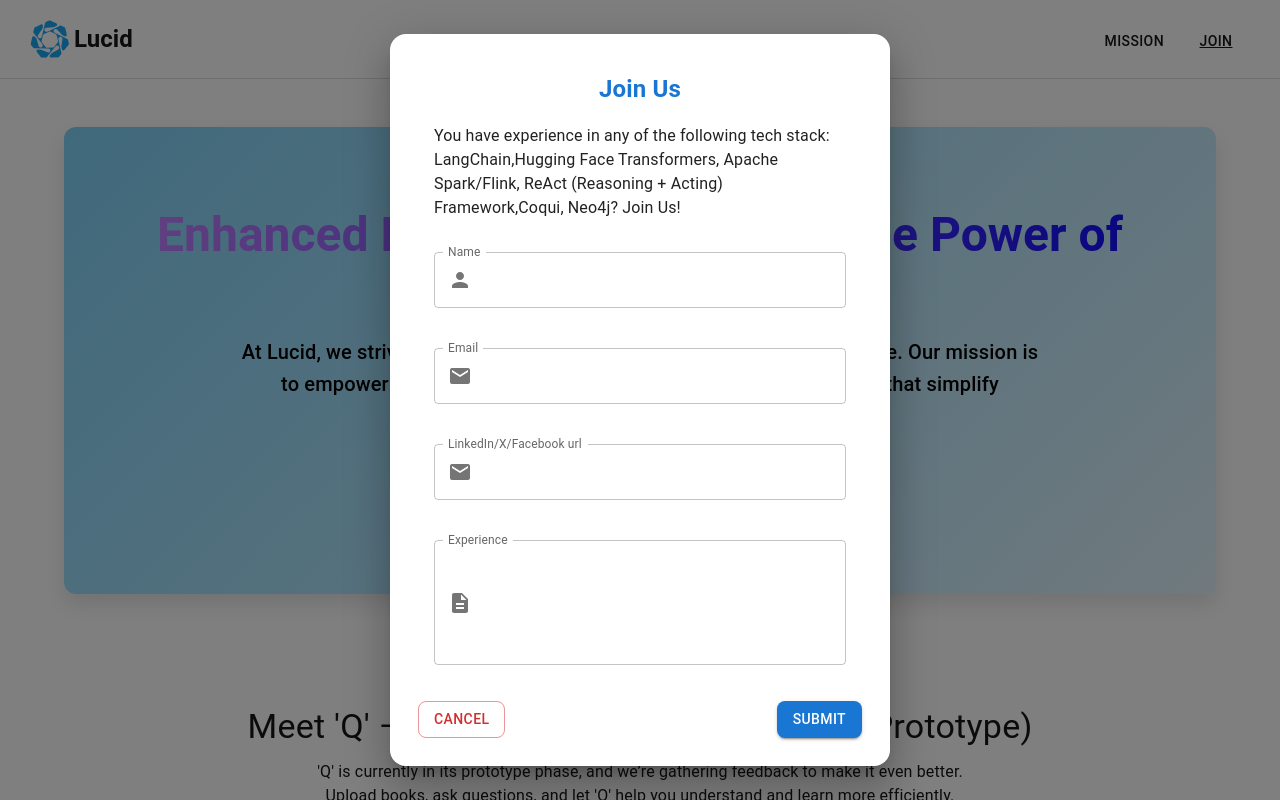
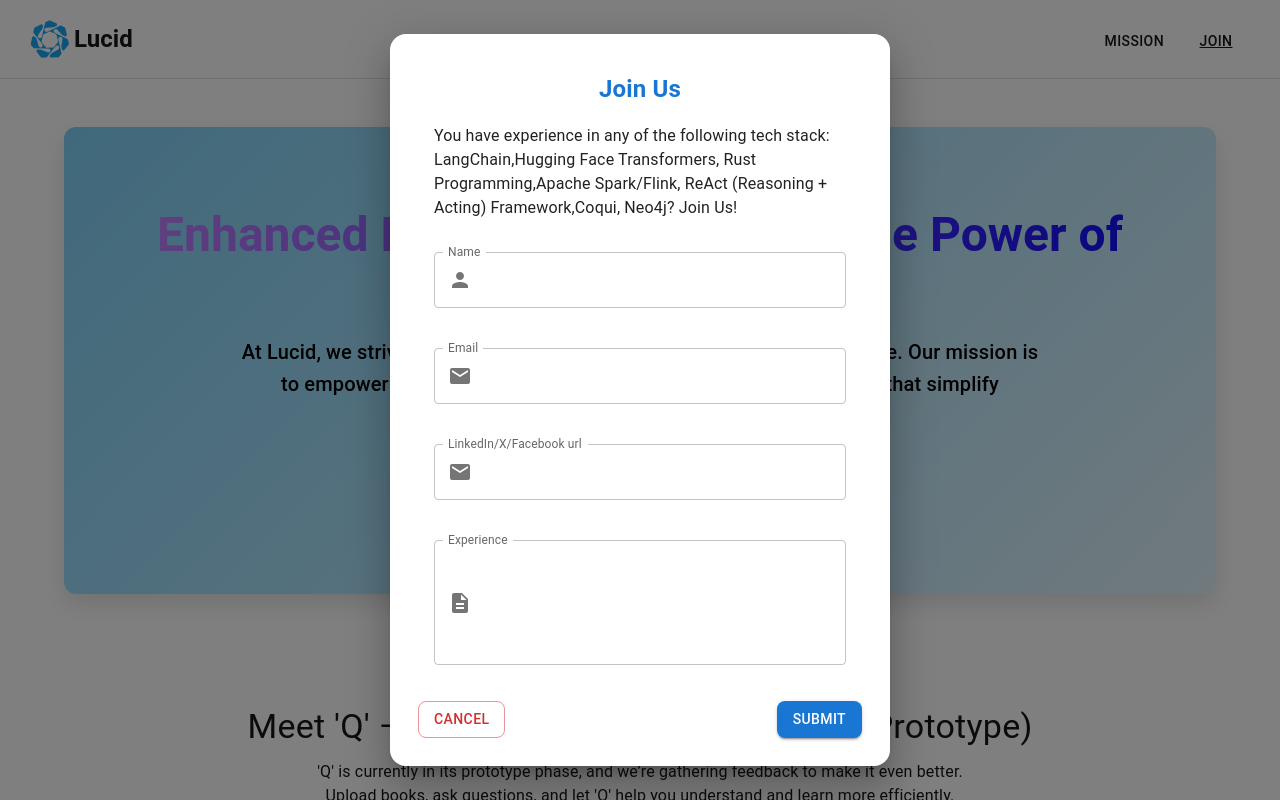
Before and after one commit to taa217/Lucid, a Next.js app: page / in a window 1280 px wide. Both pictures are taken after a click on the button "JOIN". Shown: the top 800 px of the page. Built offline with nearby package versions, Linux system fonts and the light colour scheme.

Commit message:
Update JoinDialog.js
rust prog

```diff
--- a/src/app/components/JoinDialog.js
+++ b/src/app/components/JoinDialog.js
@@ -72,7 +72,7 @@ const JoinDialog = ({ open, onClose }) => {
         <DialogContent>
           <Box sx={{ display: 'flex', flexDirection: 'column', gap: 2 }}>
             <Typography>
-              You have experience in any of the following tech stack: LangChain,Hugging Face Transformers, Apache Spark/Flink, ReAct (Reasoning + Acting) Framework,Coqui, Neo4j? Join Us!
+              You have experience in any of the following tech stack: LangChain,Hugging Face Transformers, Rust Programming,Apache Spark/Flink, ReAct (Reasoning + Acting) Framework,Coqui, Neo4j? Join Us!
             </Typography>
             <TextField
               name="name"
```
